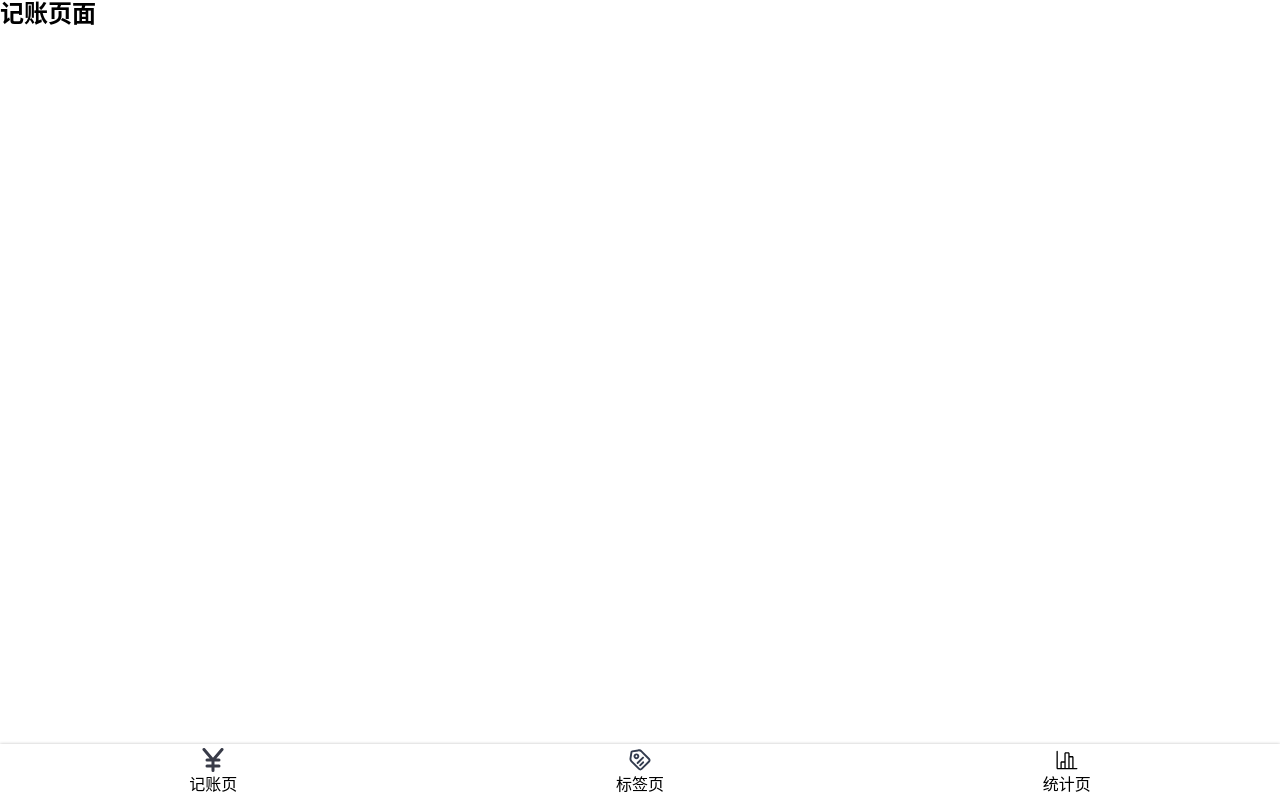
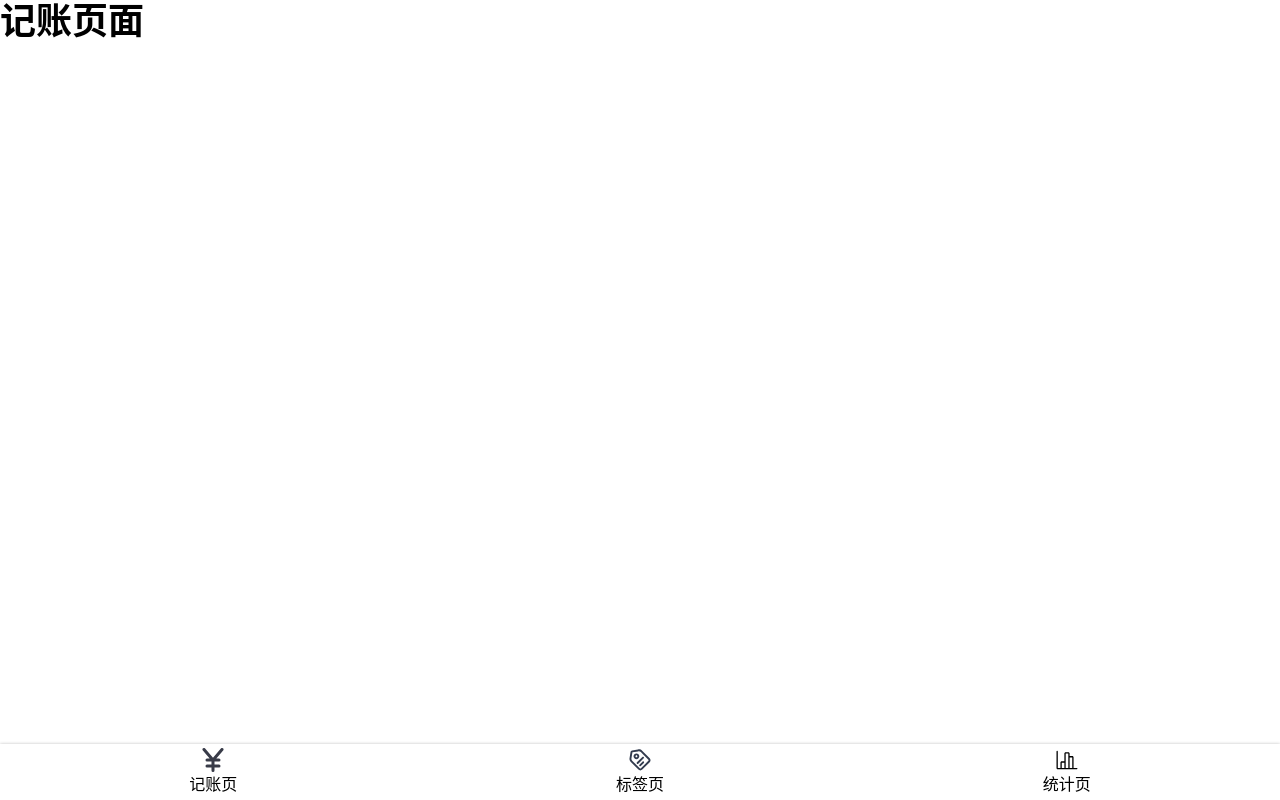
Before and after one commit to tgbf2674/morny-react, a React app: page /#/money in a window 1280 px wide. Built offline with nearby package versions, Linux system fonts and the light colour scheme.

Commit message:
创建Layout组件

```diff
--- a/src/App.tsx
+++ b/src/App.tsx
@@ -6,25 +6,16 @@ import {
     Redirect,
 } from 'react-router-dom';
 import styled from 'styled-components';
-import Nav from './components/Nav';
+import Nav from 'components/Nav';
+import Layout from 'components/Layout';
 
-const Wrapper = styled.div`
-  height: 100vh;
-  display: flex;
-  flex-direction: column;
 
-`;
-
-const Main = styled.div`
-flex-grow: 1;
-`;
 
 
 function App() {
     return (
         <Router>
-            <Wrapper>
-                <Main>
+
                     <Switch>
                         <Route path="/money">
                             <Money/>
@@ -40,9 +31,7 @@ function App() {
                             <NoMatch/>
                         </Route>
                     </Switch>
-                </Main>
-                <Nav />
-            </Wrapper>
+
         </Router>
     );
 }
@@ -54,15 +43,15 @@ function NoMatch() {
 }
 
 function Statistics() {
-    return <h2>统计页面</h2>;
+    return (<Layout><h2>统计页面</h2></Layout>);
 }
 
 function Money() {
-    return <h2>记账页面</h2>;
+    return (<Layout><h2>记账页面</h2></Layout>);
 }
 
 function Tags() {
-    return <h2>标签页面</h2>;
+    return (<Layout><h2>标签页面</h2></Layout>);
 }
 
 export default App;
--- /dev/null
+++ b/src/components/Layout.tsx
@@ -0,0 +1,22 @@
+import Nav from './Nav';
+import React from 'react';
+import styled from 'styled-components';
+
+const Wrapper = styled.div`
+  height: 100vh;
+  display: flex;
+  flex-direction: column;
+
+`;
+
+const Main = styled.div`
+flex-grow: 1;
+`;
+
+const Layout=(props: any)=>{
+    return (
+        (<Wrapper><Main><h2>{props.children}</h2></Main><Nav /></Wrapper>)
+    )
+}
+
+export default Layout;
```
Also changed, not shown: 1 other file (tests, documents, lock files or other folders).
